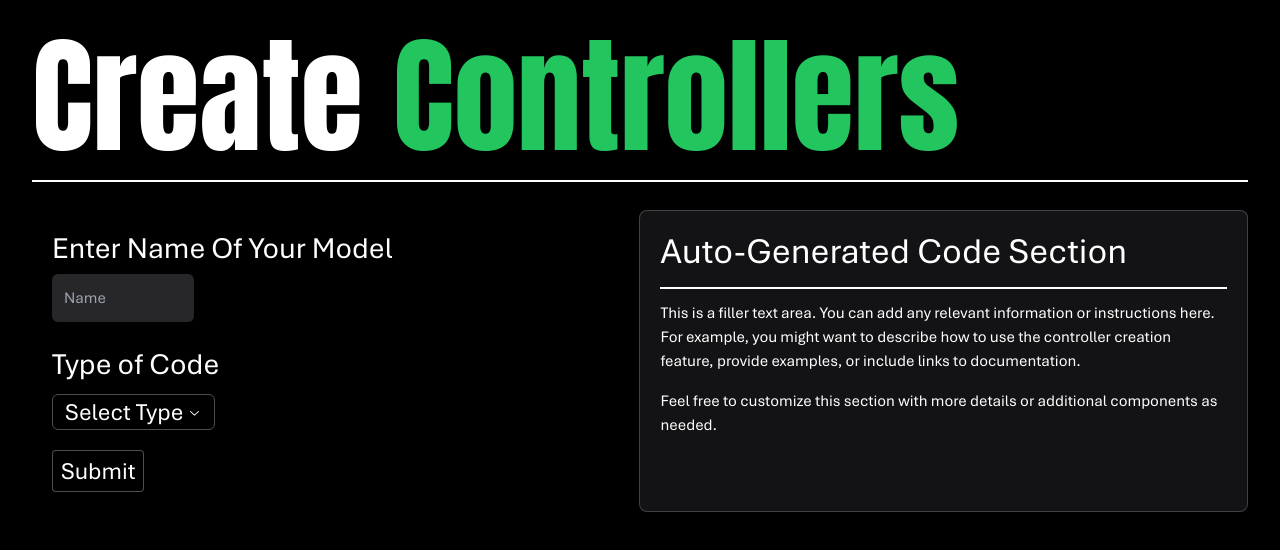
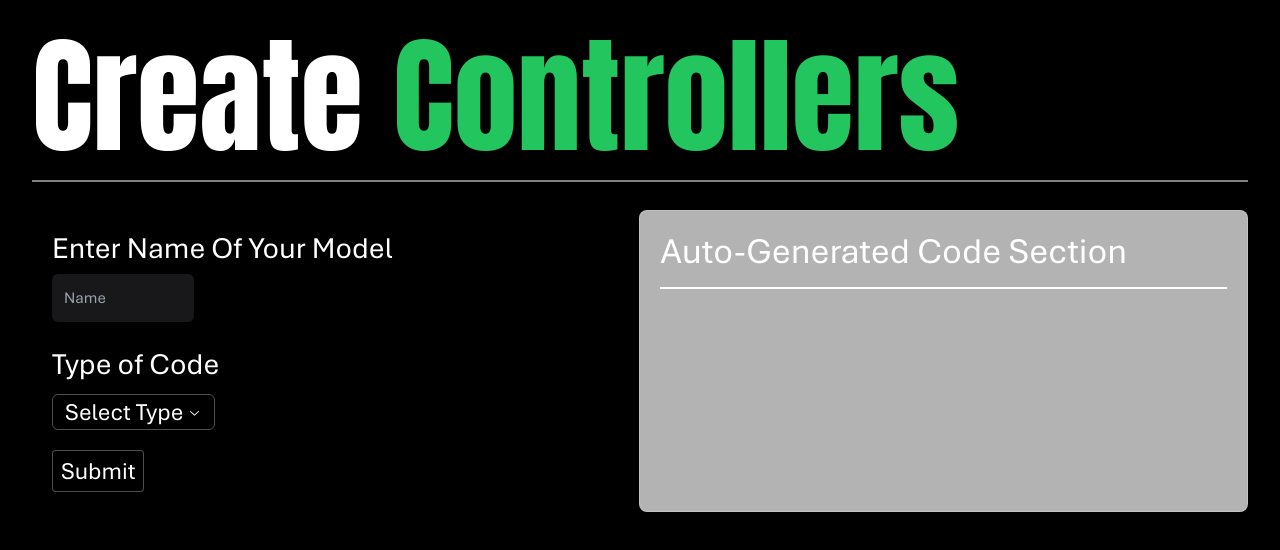
Before and after one commit to parv141206/mongui, a Next.js app: page /create-controller in a window 1280 px wide. Shown: the top 550 px of the page. Built offline with nearby package versions, Linux system fonts and the light colour scheme.

Commit message:
Literally Bare Changes

```diff
--- a/src/app/(routes)/create-controller/page.tsx
+++ b/src/app/(routes)/create-controller/page.tsx
@@ -22,7 +22,7 @@ export default function CreateController() {
       <div className="huge-code-text mb-5 text-5xl text-white">
         Create <span className="text-green-500">Controllers</span>
       </div>
-      <hr className="mb-7 border border-white" />
+      <hr className="mb-7 border border-white/50" />
 
       {/* Two-column Layout */}
       <div className="flex-row-4 flex rounded-lg text-white">
@@ -49,10 +49,10 @@ export default function CreateController() {
 
           {/* Conditional rendering of additional options */}
           {typeOfCode && (
-            <div className="mt-3 w-fit gap-3 rounded-md bg-zinc-800 p-5 text-white">
+            <div className="mt-3 w-fit gap-3 rounded-md bg-zinc-900 p-5 text-white">
               <div className="text-3xl">Additional Options</div>
               <hr className="mb-3 mt-3 border border-white" />
-              <div className="text-lg font-medium text-yellow-600">
+              <div className="text-md font-medium text-yellow-600">
                 ! Leave blank if you don't want to add any additional options
               </div>
               <div className="text-xl">
@@ -64,21 +64,11 @@ export default function CreateController() {
           <button className="controller-button mt-5">Submit</button>
         </div>
         {/* Right Column - Filler Text Section */}
-        <div className="w-full rounded-lg border border-white border-opacity-20 bg-zinc-800 bg-opacity-50 p-5 backdrop-blur-lg">
+        <div className="w-full rounded-lg border border-white border-opacity-20 bg-white/70 bg-opacity-50 p-5 backdrop-blur-lg">
           <div className="mb-4 text-4xl font-medium">
             Auto-Generated Code Section
           </div>
           <hr className="mb-3 mt-3 border border-white" />
-          <p className="text-white">
-            This is a filler text area. You can add any relevant information or
-            instructions here. For example, you might want to describe how to
-            use the controller creation feature, provide examples, or include
-            links to documentation.
-          </p>
-          <p className="mt-4 text-white">
-            Feel free to customize this section with more details or additional
-            components as needed.
-          </p>
         </div>{" "}
       </div>
     </div>
--- a/src/app/globals.css
+++ b/src/app/globals.css
@@ -189,7 +189,7 @@ html {
   }
 }
 .controller-input {
-  @apply mb-3 mt-2 h-12 w-1/4 appearance-none rounded-md bg-zinc-800 bg-[length:20px] bg-right bg-no-repeat px-3 py-2;
+  @apply mb-3 mt-2 h-12 w-1/4 appearance-none rounded-md bg-zinc-900 bg-[length:20px] bg-right bg-no-repeat px-3 py-2;
 }
 .button {
   @apply w-fit rounded-sm border border-white/30 bg-black px-2 py-1 text-lg text-white transition duration-300 ease-in-out hover:bg-white hover:text-black;
```
